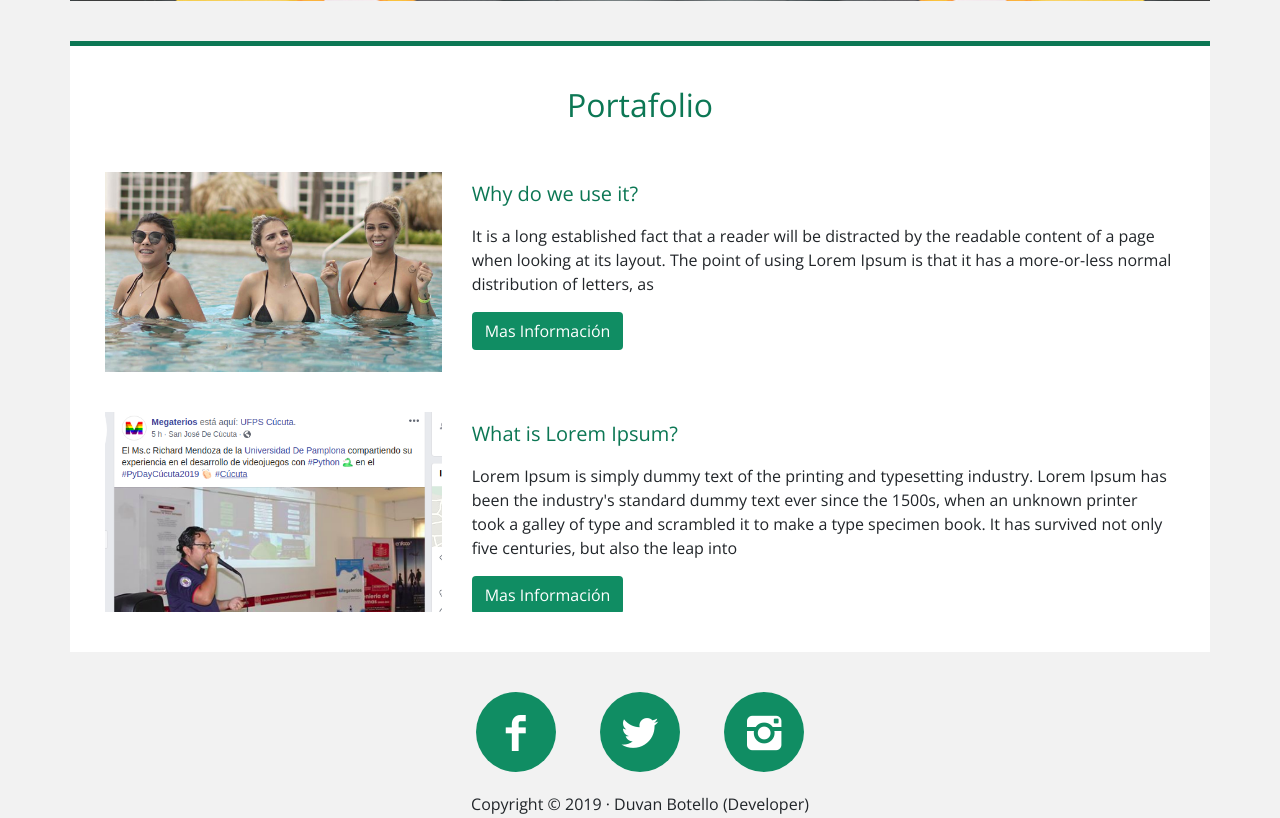
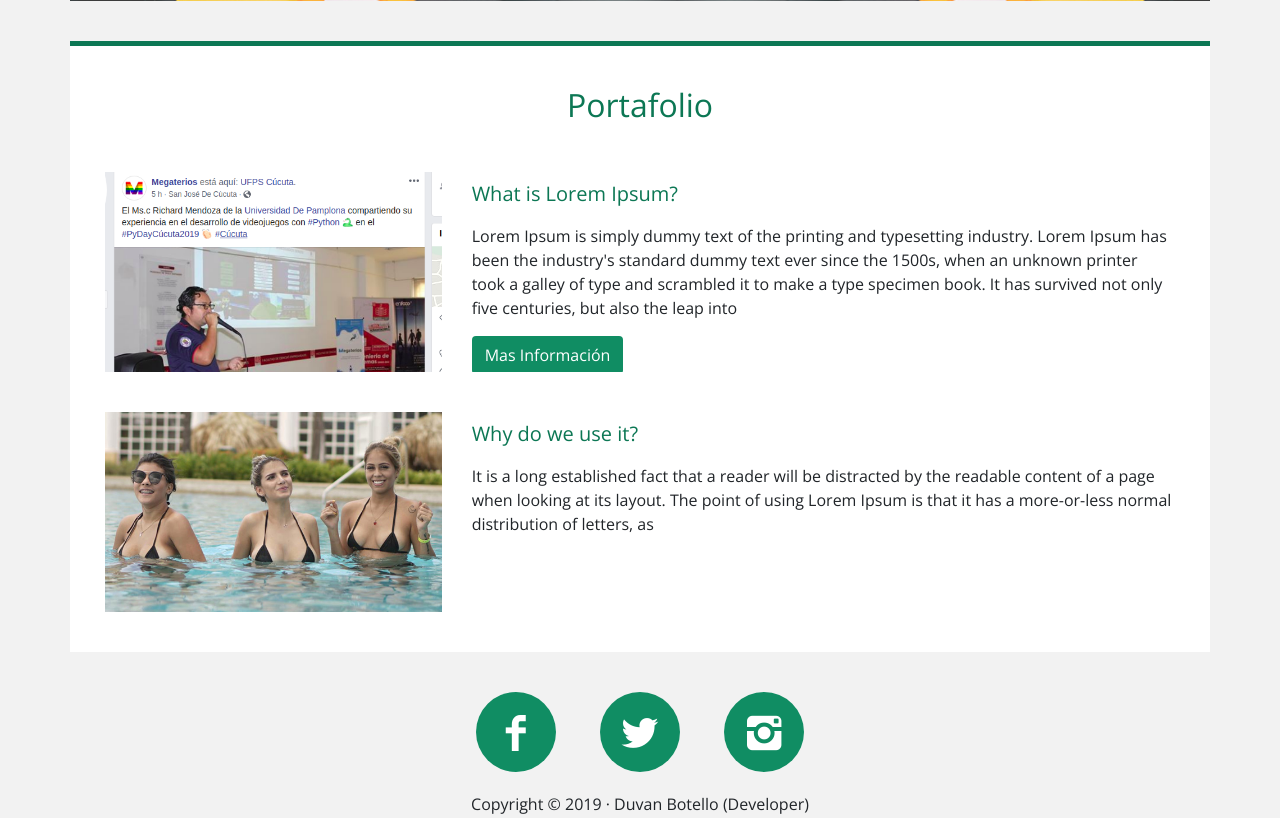
Before and after one commit to duvanbotello/web_personal_django, a Django app: page / in a window 1280 px wide. Shown: the part 524-1342 px from the top of the page. Run offline with Django 3.2, Linux system fonts and the light colour scheme; data comes from the database, SQL or seed files in the repository; both versions use the stored data as it was after the commit; some libraries are stand-ins or nearby versions.

Commit message:
casi terminado la app de portafolio

```diff
--- a/portfolio/models.py
+++ b/portfolio/models.py
@@ -5,6 +5,7 @@ class Project(models.Model):
     title = models.CharField(max_length=200, verbose_name="Titulo")
     description = models.TextField(verbose_name="Descripcion")
     image = models.ImageField(verbose_name="Imagen", upload_to="Project") # upload_to me dice donde guardar la media de la app media
+    link = models.URLField(null=True, blank=True, verbose_name="Direccion Web" )
     created = models.DateTimeField(auto_now_add=True,verbose_name="Fecha de creacion")
     updated = models.DateTimeField(auto_now_add=True,verbose_name="Fecha de Edicion")
 
@@ -14,3 +15,4 @@ class Project(models.Model):
     class Meta:
         verbose_name = "Proyecto"
         verbose_name_plural = "Proyectos"
+        ordering = ["-created"]
--- a/portfolio/templates/portfolio/portfolio.html
+++ b/portfolio/templates/portfolio/portfolio.html
@@ -55,7 +55,9 @@
 					<div class="content-project col-12 col-lg-8 col-md-8">
 						<h5 class="title-project">{{ project.title }}</h5>
 						<p> {{ project.description }} </p>
-						<a href="#" class="btn link-project">Mas Información</a>
+						{% if project.link %}
+						<a href="{{ project.link }}" class="btn link-project">Mas Información</a>
+						{% endif %}
 					</div>
 				{% endfor %}
 
```
Also changed, not shown: db.sqlite3, portfolio/migrations/0002_auto_20191122_2158.py (added).
